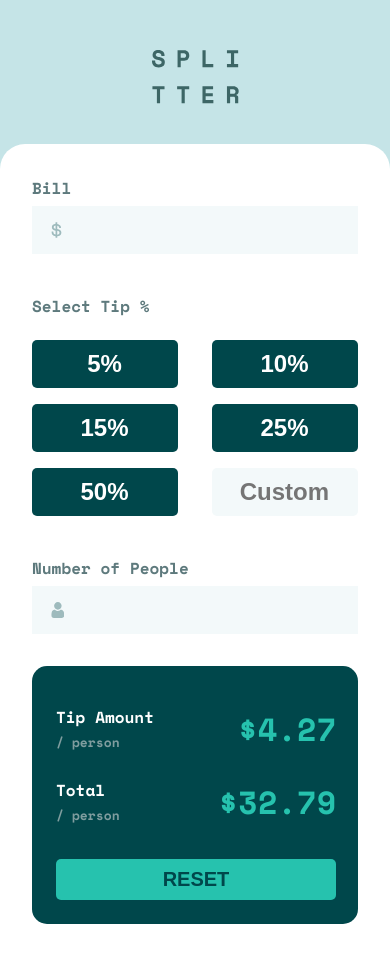
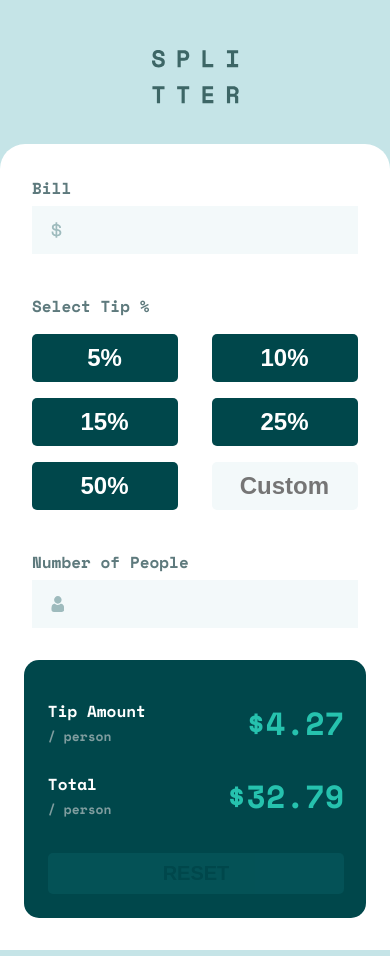
Before and after one commit to SabaMarghania1/tip-calculator-react, a React (Vite) app: page / in a window 390 px wide. Built offline with nearby package versions, Linux system fonts and the light colour scheme.

Commit message:
finished mobile design and selecting tip

```diff
--- a/src/App.jsx
+++ b/src/App.jsx
@@ -1,14 +1,34 @@
 import Logo from './Components/Logo';
 import TipSettings from './Components/TipSettings';
 import Display from './Components/Display';
+
+import {useState} from 'react';
+
 function App() {
+  // const [bill, setBill] = useState('');
+  // const [tip, setTip] = useState(0);
+  // const [people, setPeople] = useState('');
+
+  const [values, setValues] = useState({
+    bill: '',
+    tip: 0,
+    people: '',
+  });
+
+  function handleSelectTip(value) {
+    setValues({
+      ...values,
+      tip: value,
+    });
+  }
+
   return (
     <>
       <header>
         <Logo />
       </header>
       <main className="container">
-        <TipSettings />
+        <TipSettings onSelectTip={handleSelectTip} values={values} />
         <Display />
       </main>
     </>
--- a/src/Components/Display.jsx
+++ b/src/Components/Display.jsx
@@ -19,7 +19,9 @@ export default function Display() {
           <p className="amount">$32.79</p>
         </div>
       </div>
-      <button className="reset-btn">RESET</button>
+      <button disabled className="reset-btn">
+        RESET
+      </button>
     </div>
   );
 }
--- a/src/Components/TipSettings.jsx
+++ b/src/Components/TipSettings.jsx
@@ -1,6 +1,8 @@
-import React from 'react';
+import React, {useState} from 'react';
 
-export default function TipSettings() {
+export default function TipSettings({onSelectTip, values}) {
+  const {tip, bill, people} = values;
+
   return (
     <div className="tip-settings">
       <div className="input-group">
@@ -16,11 +18,20 @@ export default function TipSettings() {
           Select Tip %
         </label>
         <div className="tip-buttons">
-          {[5, 10, 15, 25, 50].map(tip => (
-            <button className="tip-button normal " key={tip} value={tip}>
-              {tip}%
-            </button>
-          ))}
+          {[5, 10, 15, 25, 50].map(tipValue => {
+            return (
+              <button
+                onClick={() => {
+                  onSelectTip(tipValue);
+                }}
+                className={`tip-button normal ${tip === tipValue ? 'active' : ''}`}
+                key={tipValue}
+                value={tipValue}
+              >
+                {tipValue}%
+              </button>
+            );
+          })}
           <input type="number" min="0" placeholder="Custom" className="tip-button custom" />
         </div>
       </div>
--- a/src/index.css
+++ b/src/index.css
@@ -62,6 +62,7 @@ header {
   width: 100%;
   border-radius: 25px 25px 0px 0px;
   flex-direction: column;
+  align-items: center;
   gap: 32px;
 }
 
@@ -72,7 +73,6 @@ header {
 .input-group {
   display: flex;
   flex-direction: column;
-  gap: 6px;
 }
 
 .input-container {
@@ -82,6 +82,7 @@ header {
 label {
   font-weight: 700;
   color: #5e7a7d;
+  margin-bottom: 6px;
 }
 
 .input {
@@ -113,7 +114,7 @@ label {
   display: flex;
   flex-wrap: wrap;
   justify-content: space-between;
-  gap: 16px;
+  gap: 16px 2px;
 }
 
 .tip-button {
@@ -140,6 +141,11 @@ label {
   background-color: #f3f9fa;
 }
 
+.tip-button.active {
+  background-color: #26c2ae;
+  color: #00474b;
+}
+
 .display {
   display: flex;
   flex-direction: column;
@@ -149,6 +155,8 @@ label {
   border-radius: 15px;
   padding: 39px 22px 24px 24px;
   gap: 33px;
+  max-width: 413px;
+  width: 105%;
 }
 
 .panels {
@@ -191,4 +199,11 @@ label {
   padding: 9px 32px;
   font-weight: 700;
   text-align: center;
+  cursor: pointer;
 }
+
+button:disabled {
+  background-color: #0d686d;
+  color: #00474b;
+  opacity: 0.35;
+}
```
